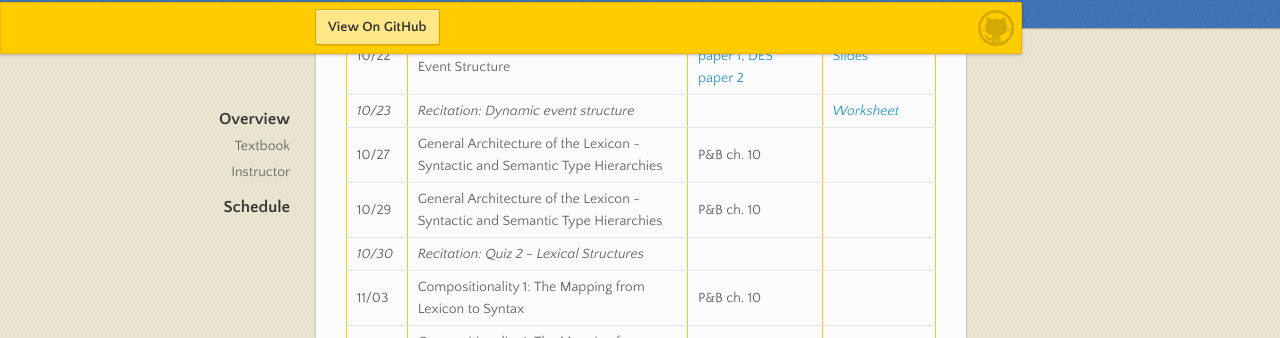
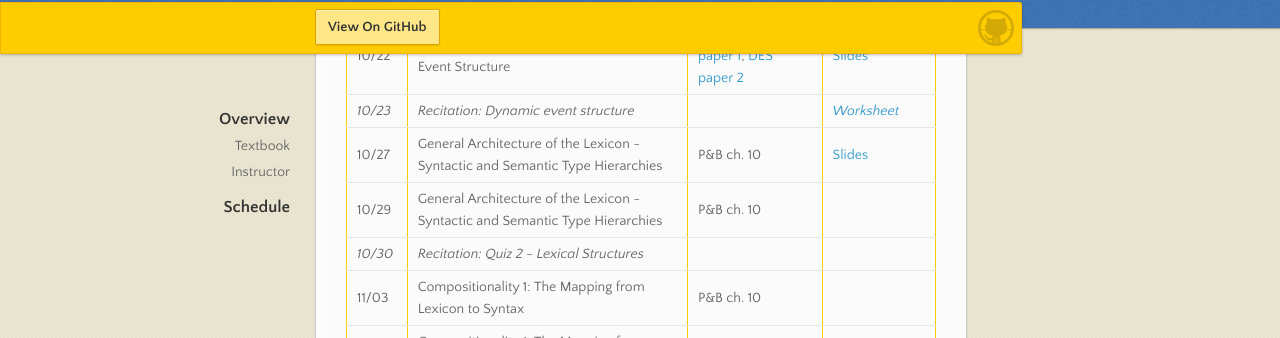
Before and after one commit to the-lexicon-2020/the-lexicon-2020.github.io, a Jekyll site: the page built from _pages/index.markdown, in a window 1280 px wide and 900 px high, scrolled down 2012 px. Shown: the part 113-451 px from the top of the window. Built offline with Jekyll 4.4.1, drawn with Linux system fonts in a browser that asks for light colours; our own code applies the rules of GitHub Pages for plain Markdown files.

Commit message:
update schedule 10/27

```diff
--- a/_pages/index.markdown
+++ b/_pages/index.markdown
@@ -53,7 +53,7 @@ Professor [James Pustejovsky](mailto:jamesp@brandeis.edu)
 10/20 | Structure of a Lexical Entry - Qualia Structure (3rd part) | P&B ch. 7, QS paper |
 10/22 | Structure of a Lexical Entry - Dynamic Event Structure | P&B ch. 9, [DES paper 1](https://brandeis.box.com/s/aamtq407oqa6t5tigd1cvvuhr0w8g87m), [DES paper 2](https://www.aclweb.org/anthology/W13-5401/) | [Slides](https://brandeis.box.com/s/sudcbnxi55rwdko6u67ddnl9l2hvr86w)
 *10/23* | *Recitation: Dynamic event structure* | | *[Worksheet](https://docs.google.com/document/d/1aNJ8DfiC7BE0s-oLoS6EhgG1RC27l41BM_mii2DWqXI/edit?usp=sharing)*
-10/27 | General Architecture of the Lexicon - Syntactic and Semantic Type Hierarchies | P&B ch. 10 |
+10/27 | General Architecture of the Lexicon - Syntactic and Semantic Type Hierarchies | P&B ch. 10 | [Slides](https://brandeis.box.com/s/xbl1rqqrpo61lrlcu65mz2ov3f4yrypo)
 10/29 | General Architecture of the Lexicon - Syntactic and Semantic Type Hierarchies | P&B ch. 10 |
 *10/30* | *Recitation: Quiz 2 - Lexical Structures* | |
 11/03 | Compositionality 1: The Mapping from Lexicon to Syntax | P&B ch. 10 |
```
